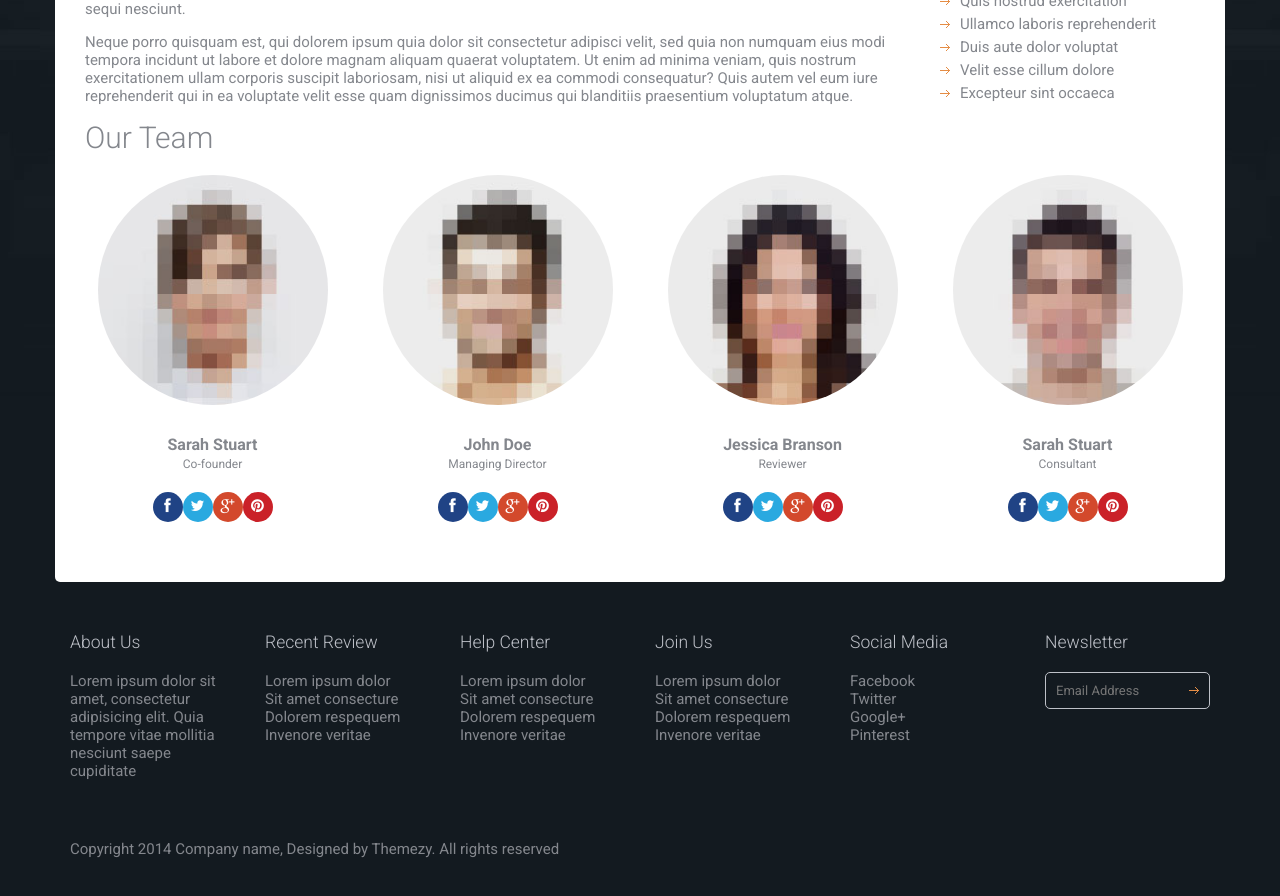
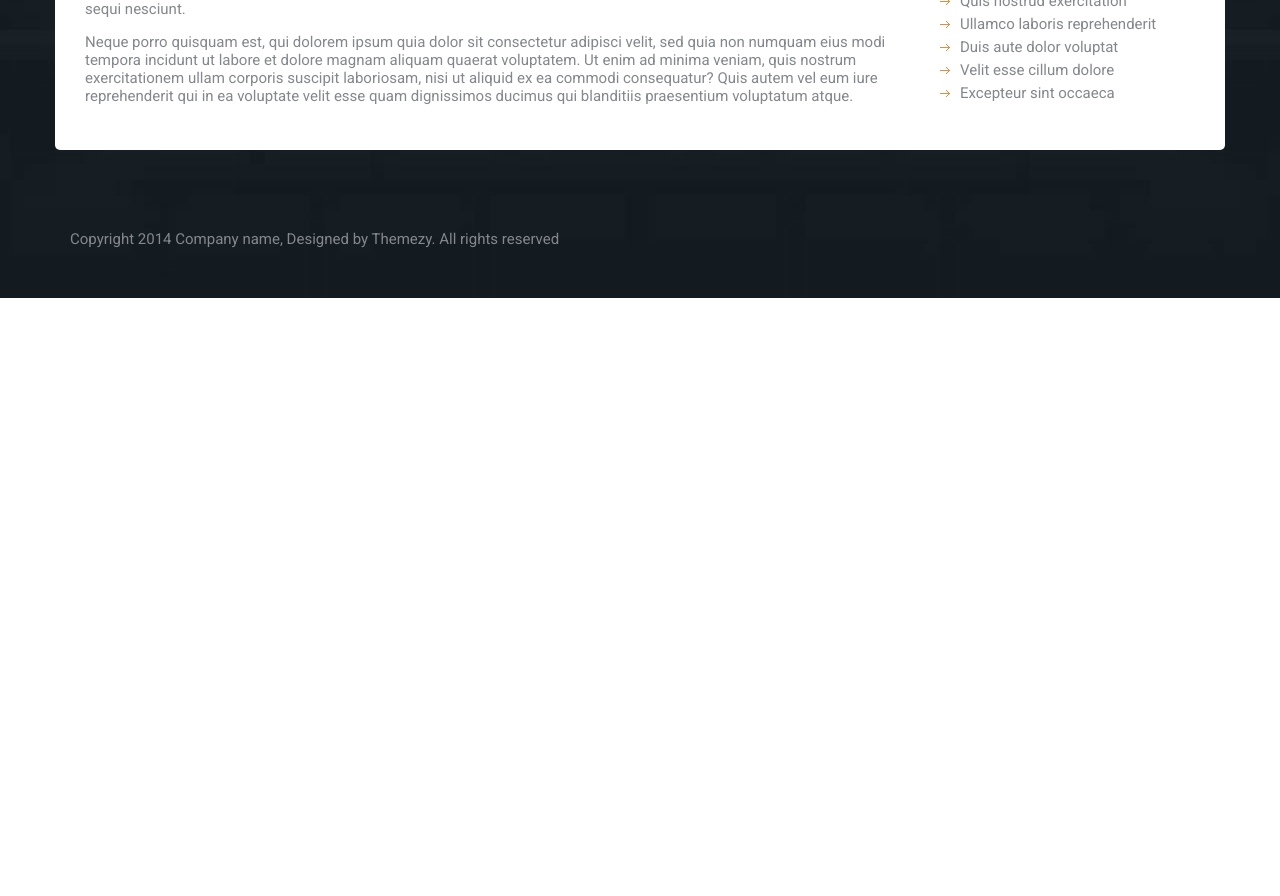
Before and after one commit to jobayer-mojumder/movie-review, a React (Create React App) app: page /about in a window 1280 px wide. Shown: the part 660-1556 px from the top of the page. After the commit the page ends 958 px from the top, so only its background shows below. Built offline with nearby package versions, Linux system fonts and the light colour scheme.

Commit message:
remove unusual code from footer and about us page

```diff
--- a/package.json
+++ b/package.json
@@ -2,7 +2,6 @@
   "name": "movie-review",
   "version": "0.1.0",
   "private": true,
-  "homepage": "http://jobayermojumder.github.io/movie-review",
   "dependencies": {
     "@testing-library/jest-dom": "^4.2.4",
     "@testing-library/react": "^9.5.0",
--- a/src/components/Footer.js
+++ b/src/components/Footer.js
@@ -6,67 +6,6 @@ export default class Footer extends Component {
         return (
             <footer className="site-footer">
                 <div className="container">
-                    <div className="row">
-                        <div className="col-md-2">
-                            <div className="widget">
-                                <h3 className="widget-title">About Us</h3>
-                                <p>Lorem ipsum dolor sit amet, consectetur adipisicing elit. Quia tempore vitae mollitia nesciunt saepe cupiditate</p>
-                            </div>
-                        </div>
-                        <div className="col-md-2">
-                            <div className="widget">
-                                <h3 className="widget-title">Recent Review</h3>
-                                <ul className="no-bullet">
-                                    <li><Link to="/">Lorem ipsum dolor</Link></li>
-                                    <li><Link to="/">Sit amet consecture</Link></li>
-                                    <li><Link to="/">Dolorem respequem</Link></li>
-                                    <li><Link to="/">Invenore veritae</Link></li>
-                                </ul>
-                            </div>
-                        </div>
-                        <div className="col-md-2">
-                            <div className="widget">
-                                <h3 className="widget-title">Help Center</h3>
-                                <ul className="no-bullet">
-                                    <li><Link to="/">Lorem ipsum dolor</Link></li>
-                                    <li><Link to="/">Sit amet consecture</Link></li>
-                                    <li><Link to="/">Dolorem respequem</Link></li>
-                                    <li><Link to="/">Invenore veritae</Link></li>
-                                </ul>
-                            </div>
-                        </div>
-                        <div className="col-md-2">
-                            <div className="widget">
-                                <h3 className="widget-title">Join Us</h3>
-                                <ul className="no-bullet">
-                                    <li><Link to="/">Lorem ipsum dolor</Link></li>
-                                    <li><Link to="/">Sit amet consecture</Link></li>
-                                    <li><Link to="/">Dolorem respequem</Link></li>
-                                    <li><Link to="/">Invenore veritae</Link></li>
-                                </ul>
-                            </div>
-                        </div>
-                        <div className="col-md-2">
-                            <div className="widget">
-                                <h3 className="widget-title">Social Media</h3>
-                                <ul className="no-bullet">
-                                    <li><Link to="/">Facebook</Link></li>
-                                    <li><Link to="/">Twitter</Link></li>
-                                    <li><Link to="/">Google+</Link></li>
-                                    <li><Link to="/">Pinterest</Link></li>
-                                </ul>
-                            </div>
-                        </div>
-                        <div className="col-md-2">
-                            <div className="widget">
-                                <h3 className="widget-title">Newsletter</h3>
-                                <form action="#" className="subscribe-form">
-                                    <input type="text" placeholder="Email Address" />
-                                </form>
-                            </div>
-                        </div>
-                    </div>
-
                     <div className="colophon">Copyright 2014 Company name, Designed by Themezy. All rights reserved</div>
                 </div>
 
--- a/src/pages/About.js
+++ b/src/pages/About.js
@@ -42,64 +42,6 @@ export default class About extends Component {
                             </ul>
                         </div>
                     </div>
-
-                    <h2 className="section-title">Our Team</h2>
-                    <div className="row">
-
-                        <div className="col-md-3">
-                            <div className="team">
-                                <figure className="team-image"><img src="dummy/person-1.jpg" alt="" /></figure>
-                                <h2 className="team-name">Sarah Stuart</h2>
-                                <small className="team-title">Co-founder</small>
-                                <div className="social-links">
-                                    <Link to="/" className="facebook"><i className="fa fa-facebook"></i></Link>
-                                    <Link to="/" className="twitter"><i className="fa fa-twitter"></i></Link>
-                                    <Link to="/" className="google-plus"><i className="fa fa-google-plus"></i></Link>
-                                    <Link to="/" className="pinterest"><i className="fa fa-pinterest"></i></Link>
-                                </div>
-                            </div>
-                        </div>
-                        <div className="col-md-3">
-                            <div className="team">
-                                <figure className="team-image"><img src="dummy/person-2.jpg" alt="" /></figure>
-                                <h2 className="team-name">John Doe</h2>
-                                <small className="team-title">Managing Director</small>
-                                <div className="social-links">
-                                    <Link to="/" className="facebook"><i className="fa fa-facebook"></i></Link>
-                                    <Link to="/" className="twitter"><i className="fa fa-twitter"></i></Link>
-                                    <Link to="/" className="google-plus"><i className="fa fa-google-plus"></i></Link>
-                                    <Link to="/" className="pinterest"><i className="fa fa-pinterest"></i></Link>
-                                </div>
-                            </div>
-                        </div>
-                        <div className="col-md-3">
-                            <div className="team">
-                                <figure className="team-image"><img src="dummy/person-3.jpg" alt="" /></figure>
-                                <h2 className="team-name">Jessica Branson</h2>
-                                <small className="team-title">Reviewer</small>
-                                <div className="social-links">
-                                    <Link to="/" className="facebook"><i className="fa fa-facebook"></i></Link>
-                                    <Link to="/" className="twitter"><i className="fa fa-twitter"></i></Link>
-                                    <Link to="/" className="google-plus"><i className="fa fa-google-plus"></i></Link>
-                                    <Link to="/" className="pinterest"><i className="fa fa-pinterest"></i></Link>
-                                </div>
-                            </div>
-                        </div>
-                        <div className="col-md-3">
-                            <div className="team">
-                                <figure className="team-image"><img src="dummy/person-4.jpg" alt="" /></figure>
-                                <h2 className="team-name">Sarah Stuart</h2>
-                                <small className="team-title">Consultant</small>
-                                <div className="social-links">
-                                    <Link to="/" className="facebook"><i className="fa fa-facebook"></i></Link>
-                                    <Link to="/" className="twitter"><i className="fa fa-twitter"></i></Link>
-                                    <Link to="/" className="google-plus"><i className="fa fa-google-plus"></i></Link>
-                                    <Link to="/" className="pinterest"><i className="fa fa-pinterest"></i></Link>
-                                </div>
-                            </div>
-                        </div>
-
-                    </div>
                 </div>
             </div>
         )
```
Also changed, not shown: 1 other file (tests, documents, lock files or other folders).
